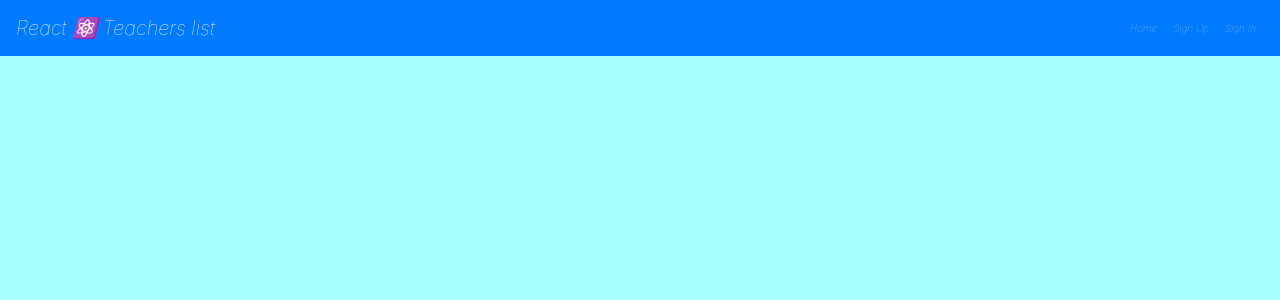
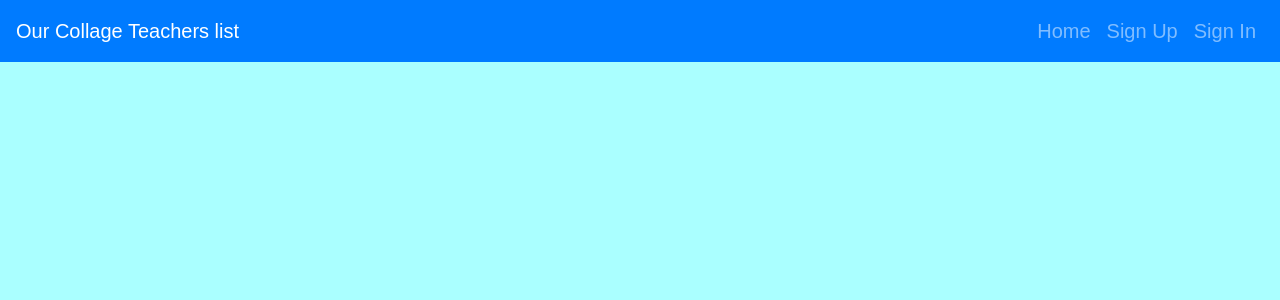
Before and after one commit to Adanetx/clientTeachers, a React app: page /#/ in a window 1280 px wide. Shown: the top 300 px of the page. Built offline with nearby package versions, Linux system fonts and the light colour scheme.

Commit message:
readme, create, header filses get up date

```diff
--- a/src/components/Header/Header.js
+++ b/src/components/Header/Header.js
@@ -4,8 +4,8 @@ import Navbar from 'react-bootstrap/Navbar'
 
 const authenticatedOptions = (
   <Fragment>
-    <Nav.Link href='#teachers'> teachers </Nav.Link>
-    <Nav.Link href='#teacher-create'> Create teacher </Nav.Link>
+    <Nav.Link href='#teachers'>All lists </Nav.Link>
+    <Nav.Link href='#teacher-create'>create new </Nav.Link>
     <Nav.Link href="#change-pw">Change Password</Nav.Link>
     <Nav.Link href="#sign-out">Sign Out</Nav.Link>
   </Fragment>
@@ -27,7 +27,7 @@ const alwaysOptions = (
 const Header = ({ user }) => (
   <Navbar bg="primary" variant="dark" expand="md">
     <Navbar.Brand href="#">
-      React ⚛️ Teachers list
+      Our Collage Teachers list
     </Navbar.Brand>
     <Navbar.Toggle aria-controls="basic-navbar-nav" />
     <Navbar.Collapse id="basic-navbar-nav">
--- a/src/components/routes/teacherCreate.js
+++ b/src/components/routes/teacherCreate.js
@@ -54,7 +54,7 @@ class TeacherCreate extends Component {
         })
         return res
       })
-      .then(res => this.setState({ createdId: res.data.teacher._id }))
+      .then(res => this.setState({ createdId: res.data.teacher.id }))
       .catch(res => this.props.msgAlert({
         heading: 'teacher Create Failed',
         message: messages.teacherCreatedFailure,
--- a/src/index.scss
+++ b/src/index.scss
@@ -15,25 +15,31 @@
   top: 50%;
   left: 50%;
   margin: -125px 0 0 -205px;
+
 }
 
 form {
   border-left-style: solid;
   border-width: 5px;
   border-color: green;
-  border-radius: 5px;
+  border-radius: 10px;
   background-color: #92a8d1;
-  font-size: 20px;
+  font-size: 15px;
   font-family: 'Merriweather Sans', sans-serif;
   margin: 20px 0px 20px 0px;
   padding: 5px 0px 10px 10px;
-  width: 600px;
+  width: 300px;
+  box-sizing: border-box;
+
 }
 
 body {
-  font-size: 10px;
+  font-size: 20px;
   font-weight: 60;
-  font-style: italic;
+  font-family: 'Merriweather Sans', sans-serif;
   background-color: #aff
 
 }
+header{
+  font-size: 20px;
+}
```
Also changed, not shown: 1 other file (tests, documents, lock files or other folders).
